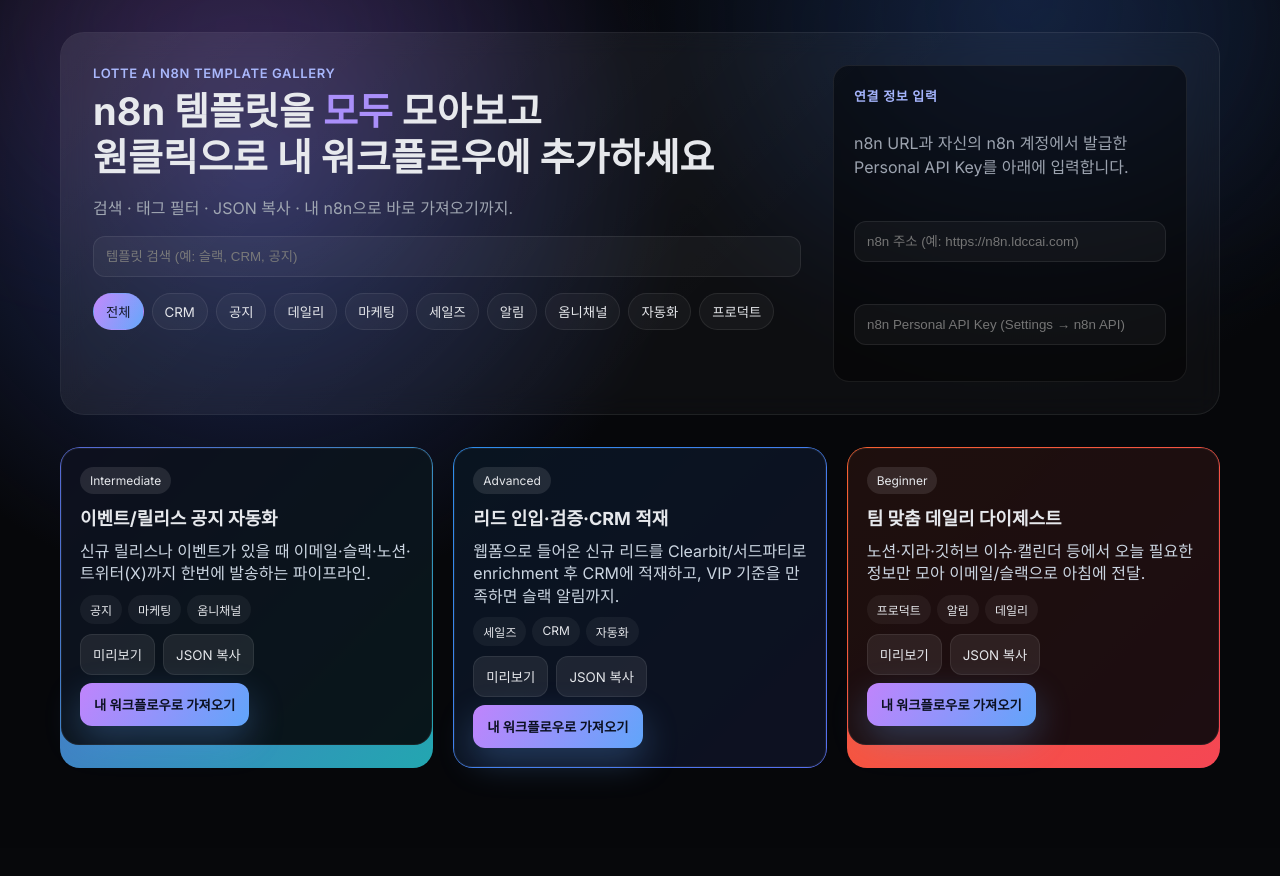
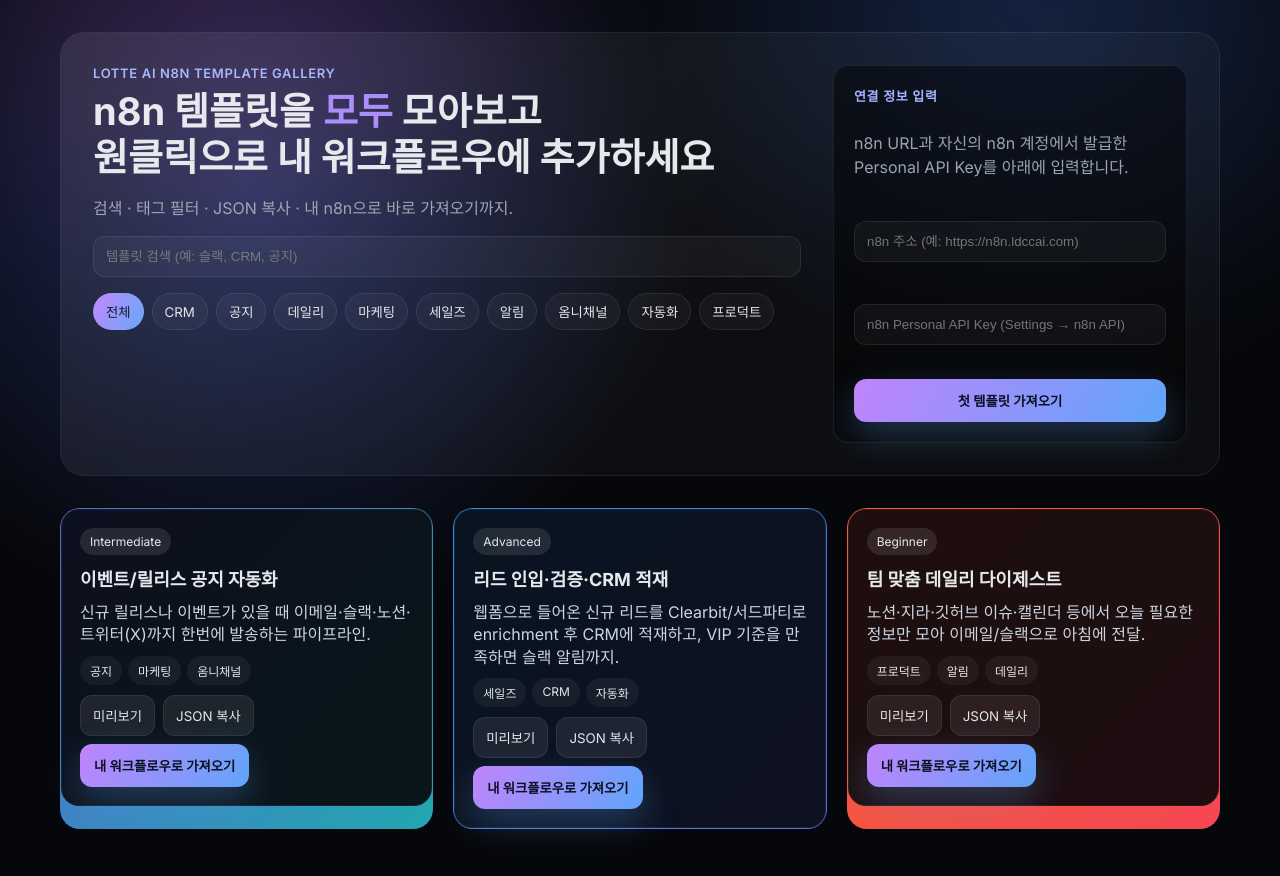
Before and after one commit to vvonha/n8n, a React (Vite) app: page / in a window 1280 px wide. Shown: the top 876 px of the page. Before the commit the page ends 848 px from the top, so only its background shows below. Built offline with nearby package versions, Linux system fonts and the light colour scheme.

Commit message:
Update App.tsx

```diff
--- a/src/App.tsx
+++ b/src/App.tsx
@@ -30,8 +30,7 @@
     if (typeof window === 'undefined') return '';
     return localStorage.getItem('n8nApiKey') || '';
   });
-  // const [isLoading, setIsLoading] = useState(false);
-  const setIsLoading = useState(false);
+  const [isLoading, setIsLoading] = useState(false);
 
   const availableTags = useMemo(() => {
     const tagSet = new Set<string>();
@@ -85,13 +84,13 @@
     setStatus('JSON이 클립보드에 복사되었습니다.');
   };
 
-  // const heroQuickImport = () => {
-  //   if (!filteredTemplates.length) {
-  //     setStatus('가져올 템플릿이 없습니다.');
-  //     return;
-  //   }
-  //   handleImport(filteredTemplates[0]);
-  // };
+  const heroQuickImport = () => {
+    if (!filteredTemplates.length) {
+      setStatus('가져올 템플릿이 없습니다.');
+      return;
+    }
+    handleImport(filteredTemplates[0]);
+  };
 
   return (
     <div className="page">
@@ -154,13 +153,13 @@
             />
           </div>
 
-          {/* <button
+          <button
             className="primary wide"
             disabled={isLoading || filteredTemplates.length === 0}
             onClick={heroQuickImport}
           >
             {isLoading ? '가져오는 중...' : '첫 템플릿 가져오기' }
-          </button> */}
+          </button>
 
           {status && <p className="status">{status}</p>}
         </div>
```
